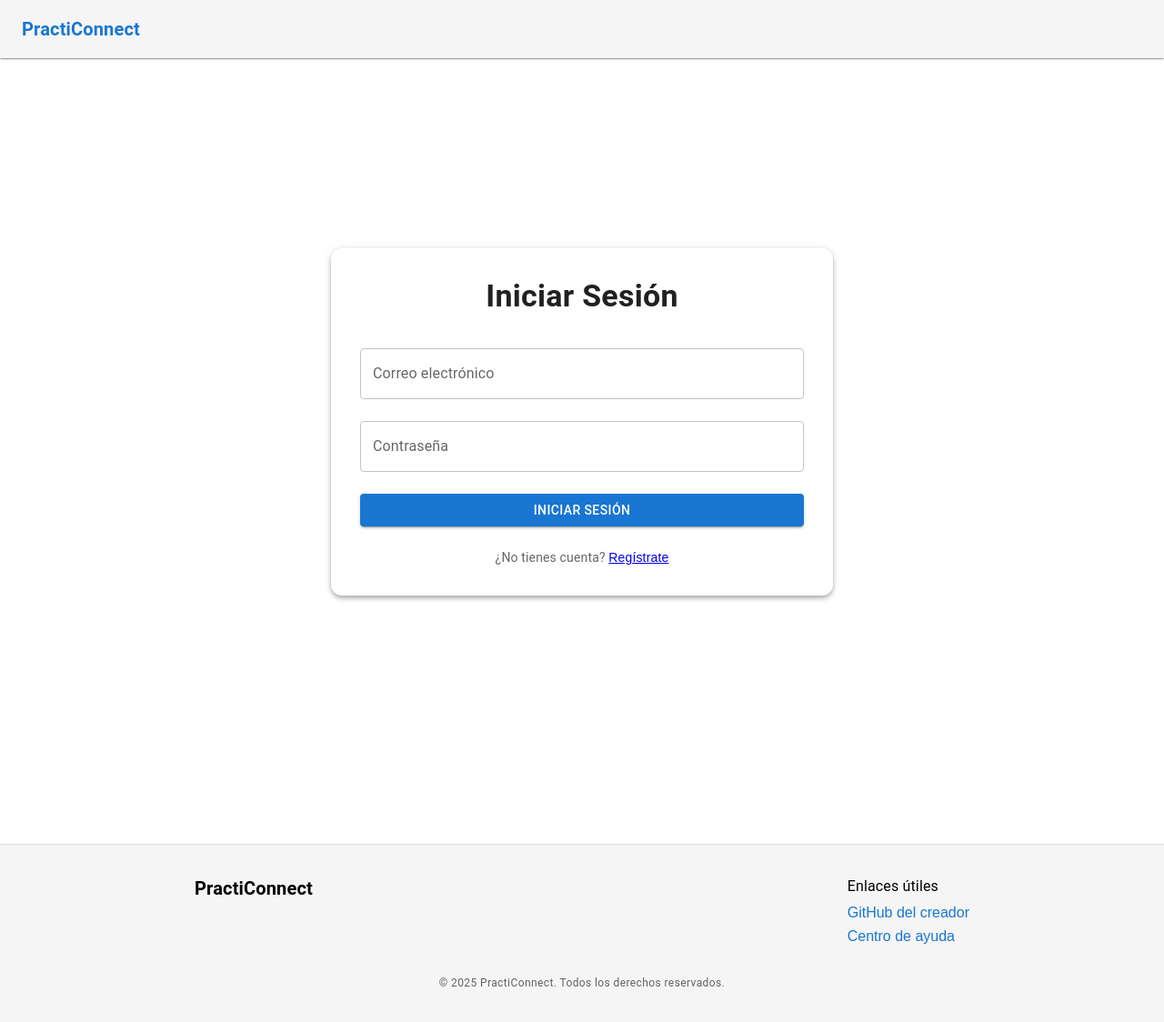
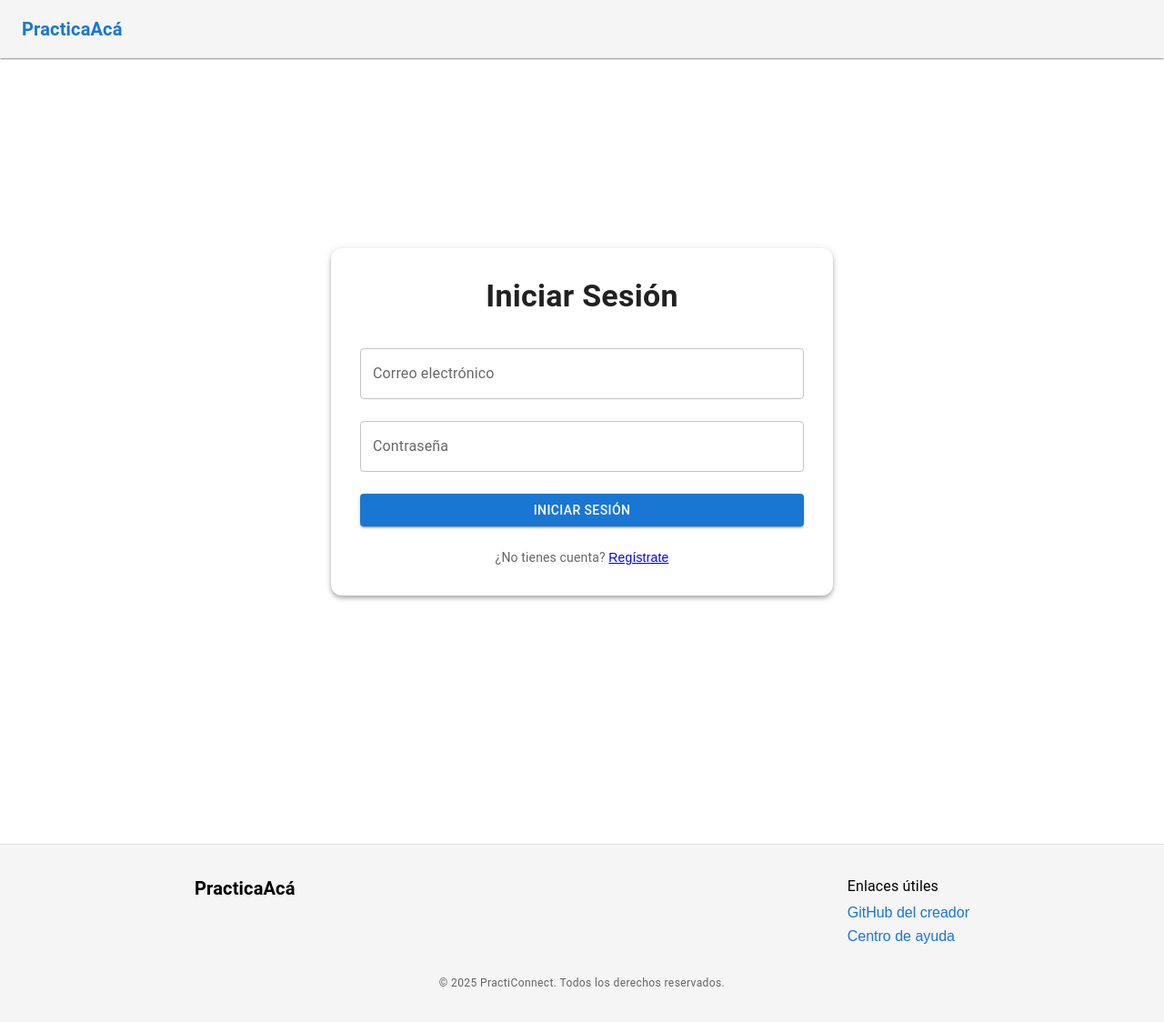
Before and after one commit to 29Jeanca/examen, a React (Vite) app in the folder frontend/examen_front/: page / in a window 1280 px wide. Shown: the whole page at 91% size. Built offline with nearby package versions, Linux system fonts and the light colour scheme.

Commit message:
Cambio de nombre

```diff
--- a/frontend/examen_front/src/loginPage/Components/Footer.jsx
+++ b/frontend/examen_front/src/loginPage/Components/Footer.jsx
@@ -16,7 +16,7 @@ const Footer = () => {
         <Grid container spacing={2} justifyContent="space-between">
           <Grid item xs={12} sm={6}>
             <Typography variant="h6" fontWeight="bold" gutterBottom>
-              PractiConnect
+              PracticaAcá
             </Typography>
           </Grid>
           <Grid item xs={12} sm={6}>
--- a/frontend/examen_front/src/loginPage/Components/Header.jsx
+++ b/frontend/examen_front/src/loginPage/Components/Header.jsx
@@ -6,7 +6,7 @@ const Header = () => {
     <AppBar position="static" color="default" elevation={1}>
       <Toolbar>
         <Typography variant="h6" fontWeight="bold" color="primary">
-          PractiConnect
+            PracticaAcá
         </Typography>
         <Box sx={{ flexGrow: 1 }} />
       </Toolbar>
```
